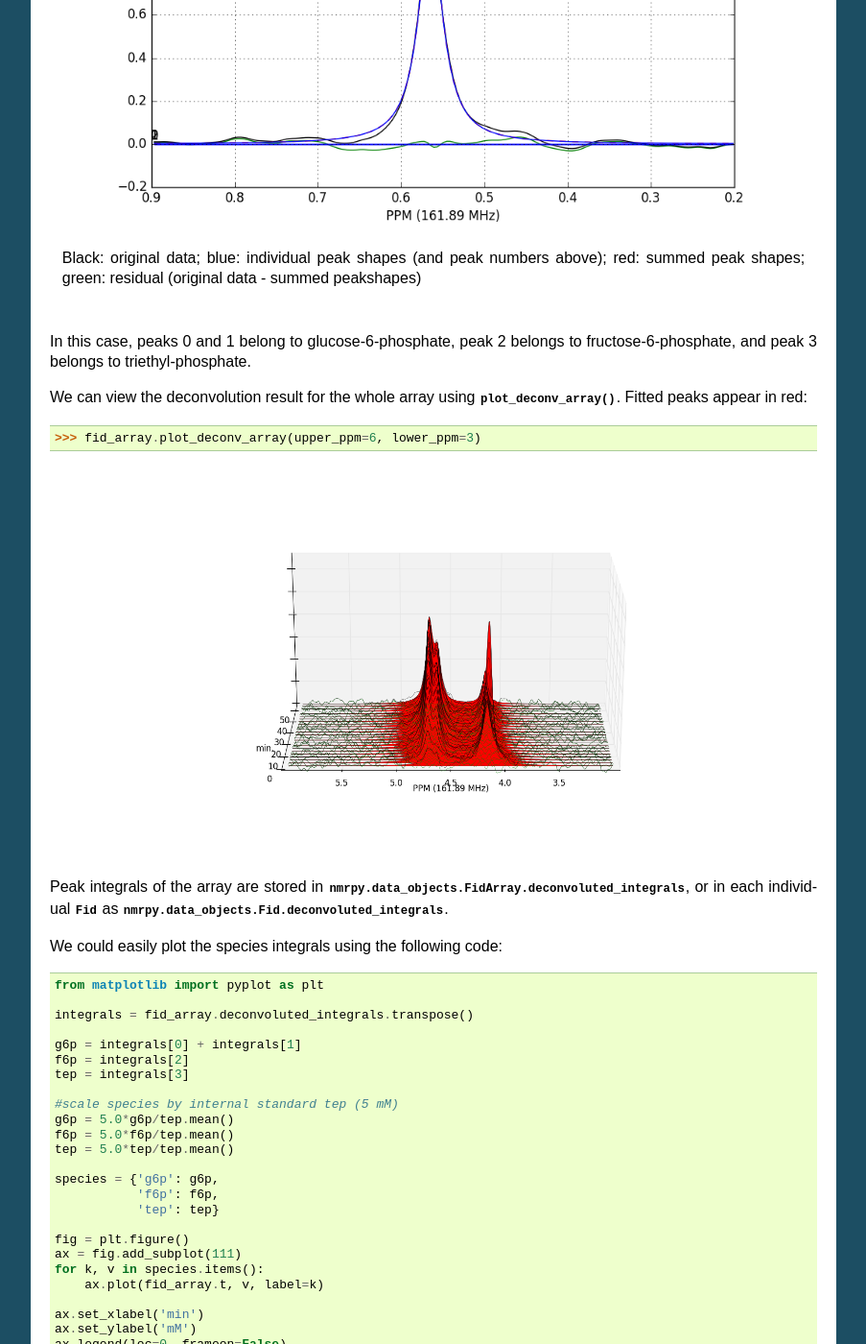
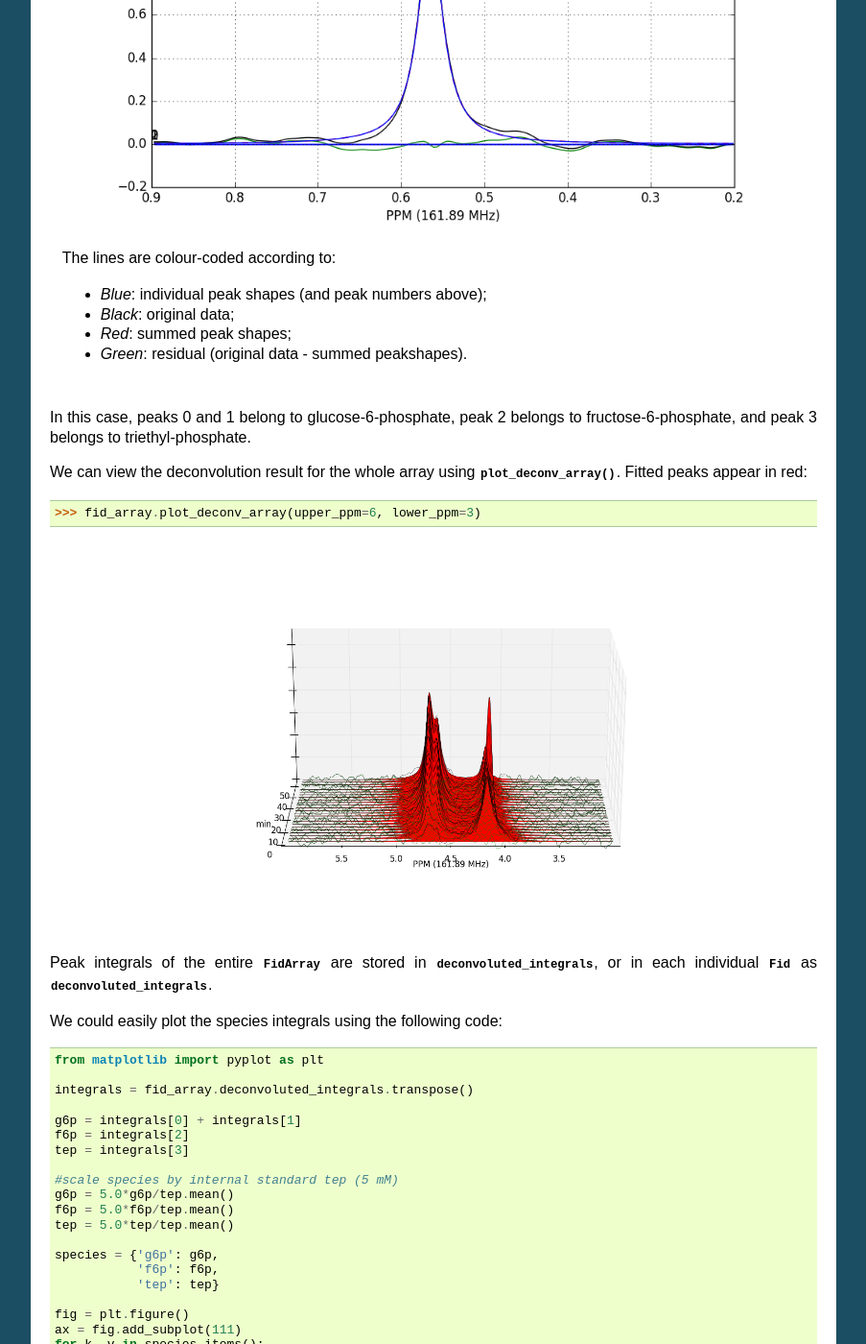
Before and after one commit to NMRPy/nmrpy, a Sphinx documentation site: the page built from docs/source/quickstart.rst, in a window 1280 px wide and 1400 px high, scrolled down 9102 px. Shown: the whole window at 96% size, without its empty margins (198-1101 px from the left). Built offline with Sphinx 7.4.7, drawn with Linux system fonts in a browser that asks for light colours; some of the changed text lies outside the part shown.

```diff
--- a/docs/source/quickstart.rst
+++ b/docs/source/quickstart.rst
@@ -266,9 +266,12 @@
 
 .. figure:: _static/quickstart_12.png
 
-    Black: original data; blue: individual peak shapes (and peak numbers
-    above); red: summed peak shapes; green: residual (original data - summed
-    peakshapes)
+    The lines are colour-coded according to:
+
+    * *Blue*:  individual peak shapes (and peak numbers above);
+    * *Black*: original data;
+    * *Red*:   summed peak shapes;
+    * *Green*: residual (original data - summed peakshapes).
 
 In this case, peaks 0 and 1 belong to glucose-6-phosphate, peak 2 belongs to
 fructose-6-phosphate, and peak 3 belongs to triethyl-phosphate.
@@ -282,10 +285,10 @@
 .. figure:: _static/quickstart_14.png
 
 
-Peak integrals of the array are stored in
-:attr:`nmrpy.data_objects.FidArray.deconvoluted_integrals`, or in each
+Peak integrals of the entire :class:`~nmrpy.data_objects.FidArray` are stored in
+:attr:`~nmrpy.data_objects.FidArray.deconvoluted_integrals`, or in each
 individual :class:`~nmrpy.data_objects.Fid` as
-:attr:`nmrpy.data_objects.Fid.deconvoluted_integrals`.
+:attr:`~nmrpy.data_objects.Fid.deconvoluted_integrals`.
 
 We could easily plot the species integrals using the following code: ::
 
```
Also changed, not shown: other parts of docs/source/quickstart.rst (+4 -4 lines), nmrpy/docs/quickstart_tutorial.ipynb (added), 1 other file.
